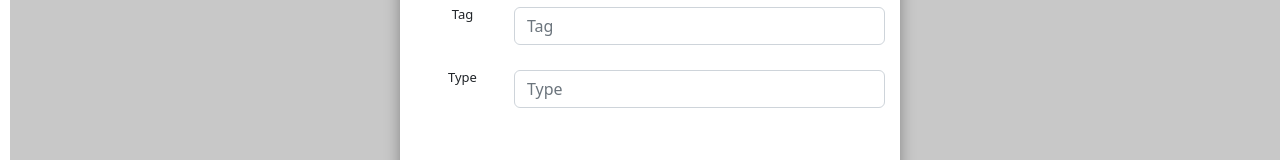
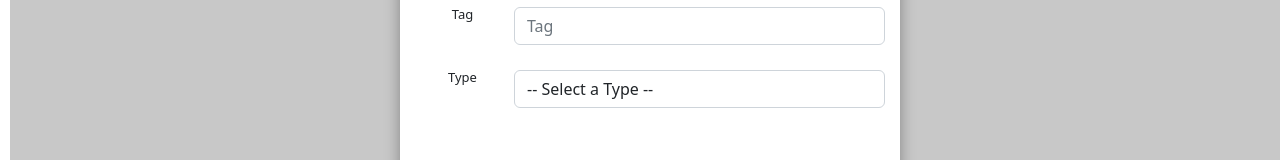
Before and after one commit to ssi259/now-play-admin, a React (Create React App) app: page /plans in a window 1280 px wide. Both pictures are taken after a click on the button 678 px from the left and 131 px from the top of the page. Shown: the part 499-659 px from the top of the page. Built offline with nearby package versions, Linux system fonts and the light colour scheme; no server answers.

Commit message:
drowndown for type in plans

```diff
--- a/src/components/modals/PlansModal.js
+++ b/src/components/modals/PlansModal.js
@@ -200,13 +200,21 @@ const PlansModal = ({ closeModal }) => {
                 Type
               </label>
               <div class="col-sm-10">
-                <input
+                <select
                   onChange={(e) => handle(e)}
                   id="type"
                   class="form-control"
                   value={data.type}
                   name="type"
-                  placeholder="Type"/>
+                  placeholder="Type">
+                  <option class="form-control" name= "type"> -- Select a Type -- </option>
+                  <option value="demo">Demo</option>
+                  <option value="monthly">Monthly</option>
+                  <option value="quarterly">Quarterly</option>
+                  <option value="yearly">Yearly</option>
+                  <option value="private_session">Private Session</option>
+                  <option value="half_yearly">Half Yearly</option>
+                  </select>
               </div>
             </div>
             <div class="form-group row">
```
